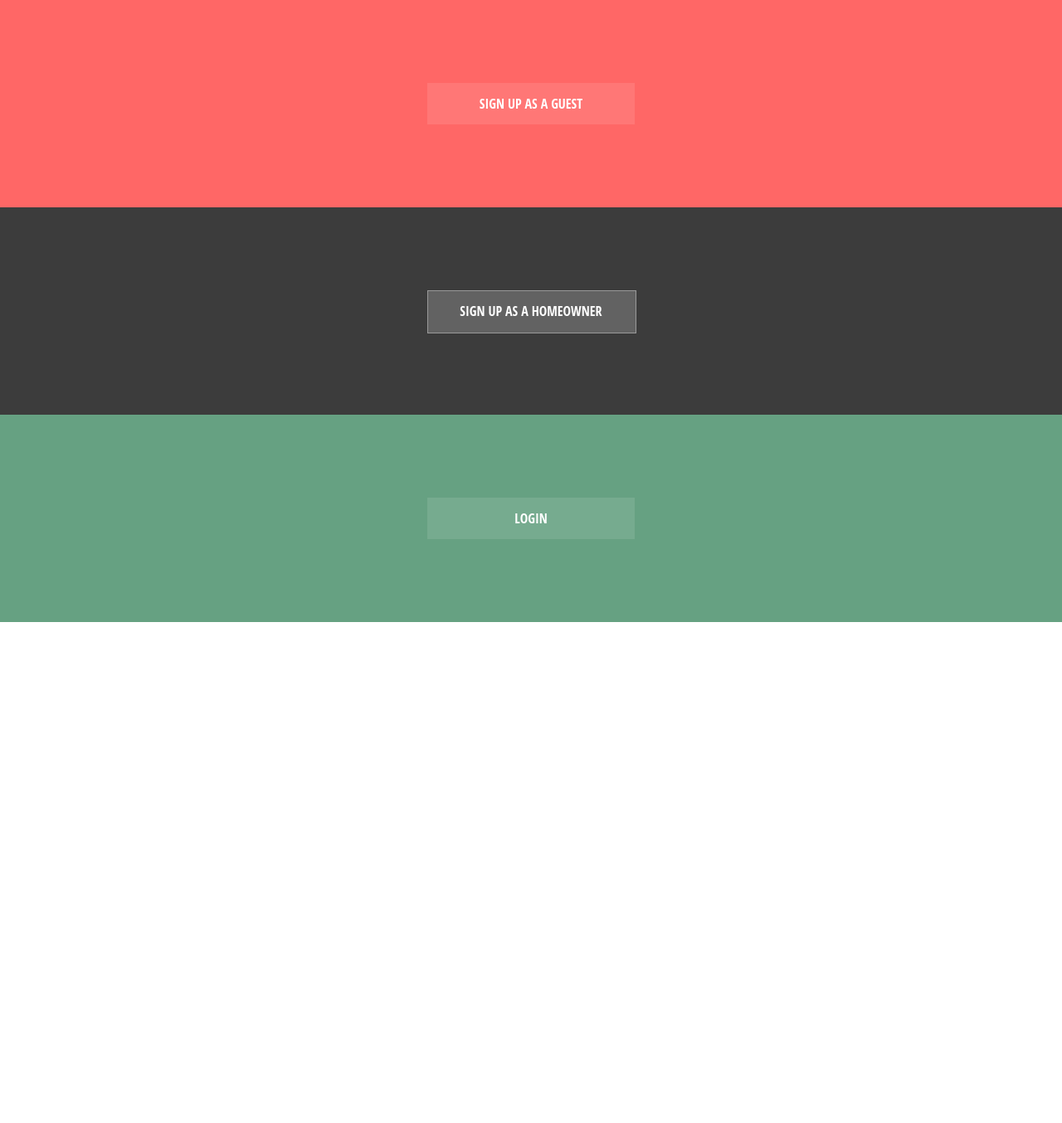
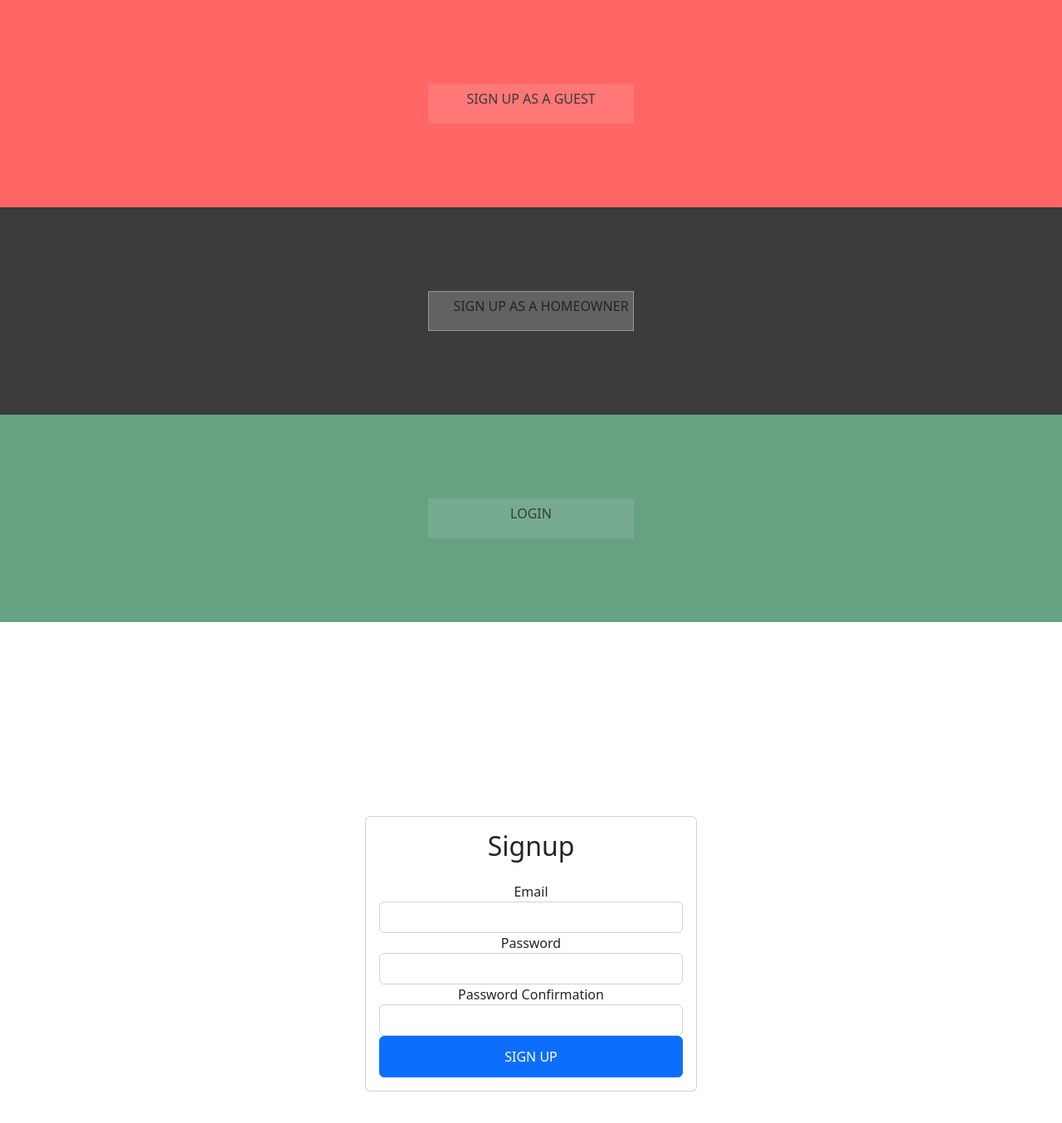
Before and after one commit to nico-voe/Homefinder, a React (Create React App) app: page / in a window 1280 px wide. Shown: the top 1354 px of the page at 83% size. Before the commit the page ends 800 px from the top, so only its background shows below. Built offline with nearby package versions, Linux system fonts and the light colour scheme.

Commit message:
feat: sign up form added

```diff
--- a/package.json
+++ b/package.json
@@ -6,7 +6,10 @@
     "@testing-library/jest-dom": "^5.16.5",
     "@testing-library/react": "^13.4.0",
     "@testing-library/user-event": "^13.5.0",
+    "bootstrap": "^5.2.2",
+    "firebase": "^9.14.0",
     "react": "^18.2.0",
+    "react-bootstrap": "^2.6.0",
     "react-dom": "^18.2.0",
     "react-scripts": "5.0.1",
     "web-vitals": "^2.1.4"
--- a/src/App.css
+++ b/src/App.css
@@ -43,7 +43,6 @@
 body {
   width: 100%;
   height: 100%;
-  overflow: hidden;
   margin: 0;
   display: flex;
   flex-direction: column;
--- a/src/App.js
+++ b/src/App.js
@@ -1,8 +1,11 @@
 import "./App.css";
+import Signup from "./components/Signup";
+import { Container } from "react-bootstrap";
 
 function App() {
   return (
     <div className="App">
+      <div className="buttons">
         <div className="box-1">
           <div className="btn btn-one">
             <span>SIGN UP AS A GUEST</span>
@@ -21,6 +24,15 @@
           </div>
         </div>
       </div>
+      <Container
+        className="d-flex align-items-center justify-content-center"
+        style={{ minHeight: "100vh" }}
+      >
+        <div className="w-100" style={{ maxWidth: "400px" }}>
+          <Signup />
+        </div>
+      </Container>
+    </div>
   );
 }
 
--- /dev/null
+++ b/src/components/Signup.jsx
@@ -0,0 +1,30 @@
+import { Card, Form, Button } from "react-bootstrap";
+import { useRef } from "react";
+
+const Signup = () => {
+  const emailRef = useRef();
+  const passwordRef = useRef();
+  const passwordConfirmRef = useRef();
+  return (
+    <>
+      <Card>
+        <Card.Body>
+          <h2 className="text-center mb-4">Signup</h2>
+          <Form>
+            <Form.Group id="email">Email</Form.Group>
+            <Form.Control type="email" ref={emailRef} required />
+            <Form.Group id="password">Password</Form.Group>
+            <Form.Control type="email" ref={passwordRef} required />
+            <Form.Group id="password-confirm">Password Confirmation</Form.Group>
+            <Form.Control type="password" ref={passwordConfirmRef} required />
+            <Button className="w-100" type="submit">
+              SIGN UP
+            </Button>
+          </Form>
+        </Card.Body>
+      </Card>
+    </>
+  );
+};
+
+export default Signup;
--- a/src/index.css
+++ /dev/null
@@ -1,13 +0,0 @@
-body {
-  margin: 0;
-  font-family: -apple-system, BlinkMacSystemFont, 'Segoe UI', 'Roboto', 'Oxygen',
-    'Ubuntu', 'Cantarell', 'Fira Sans', 'Droid Sans', 'Helvetica Neue',
-    sans-serif;
-  -webkit-font-smoothing: antialiased;
-  -moz-osx-font-smoothing: grayscale;
-}
-
-code {
-  font-family: source-code-pro, Menlo, Monaco, Consolas, 'Courier New',
-    monospace;
-}
--- a/src/index.js
+++ b/src/index.js
@@ -1,7 +1,7 @@
 import React from "react";
 import ReactDOM from "react-dom/client";
-import "./index.css";
 import App from "./App";
+import "bootstrap/dist/css/bootstrap.min.css";
 
 const root = ReactDOM.createRoot(document.getElementById("root"));
 root.render(
```
Also changed, not shown: src/firebase.js (added, +14 -0 lines), 1 other file (tests, documents, lock files or other folders). Lines whose indentation alone changed are shown as unchanged.
